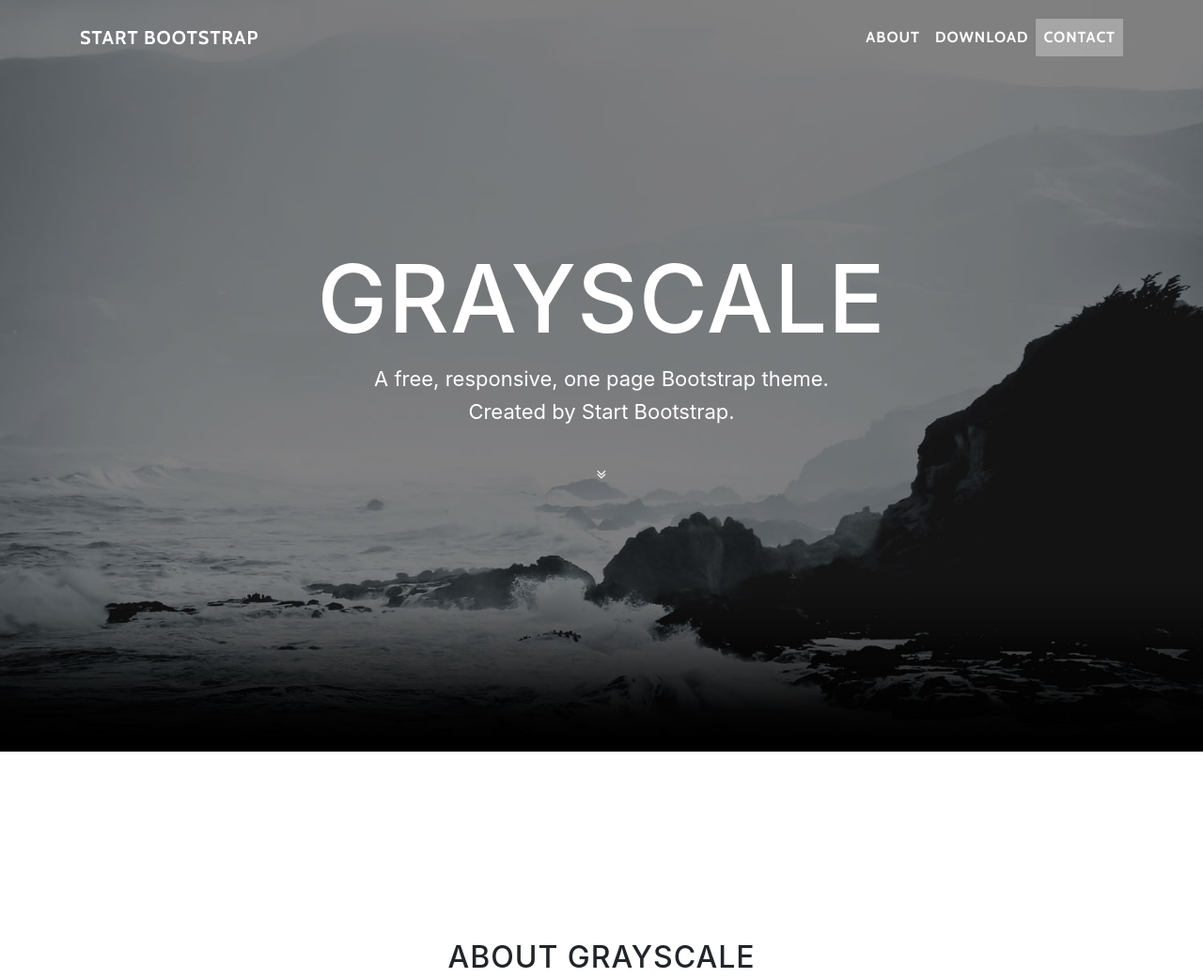
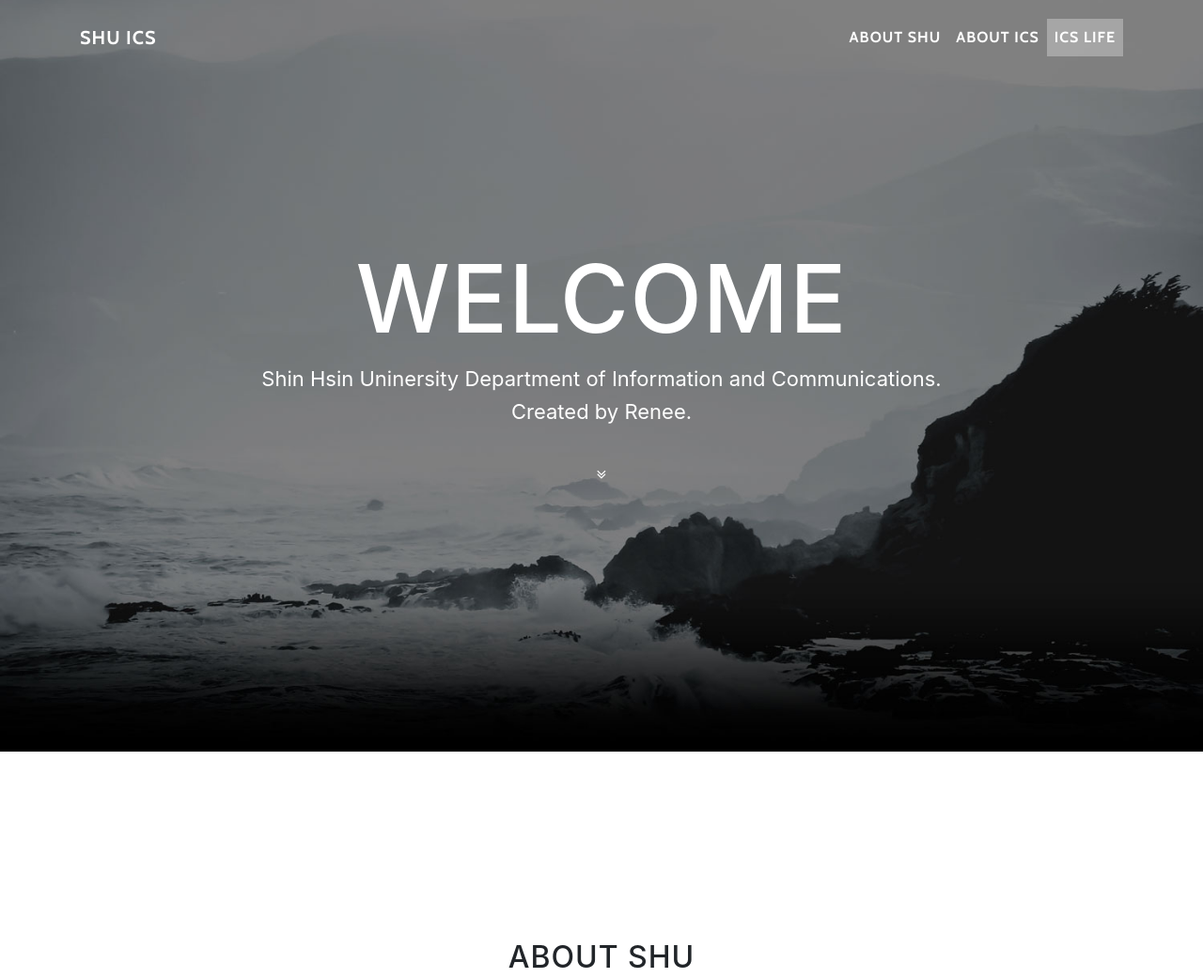
Before and after one commit to 4x2bei/SHUICS106, a website with bundled scripts: page index.html in a window 1280 px wide. Shown: the top 1041 px of the page at 94% size. Built offline with nearby package versions, Linux system fonts and the light colour scheme.

Commit message:
Update index.html

```diff
--- a/index.html
+++ b/index.html
@@ -28,7 +28,7 @@
     <!-- Navigation -->
     <nav class="navbar navbar-expand-lg navbar-light fixed-top" id="mainNav">
       <div class="container">
-        <a class="navbar-brand js-scroll-trigger" href="#page-top">Start Bootstrap</a>
+        <a class="navbar-brand js-scroll-trigger" href="#page-top">SHU ICS</a>
         <button class="navbar-toggler navbar-toggler-right" type="button" data-toggle="collapse" data-target="#navbarResponsive" aria-controls="navbarResponsive" aria-expanded="false" aria-label="Toggle navigation">
           Menu
           <i class="fa fa-bars"></i>
@@ -36,13 +36,13 @@
         <div class="collapse navbar-collapse" id="navbarResponsive">
           <ul class="navbar-nav ml-auto">
             <li class="nav-item">
-              <a class="nav-link js-scroll-trigger" href="#about">About</a>
+              <a class="nav-link js-scroll-trigger" href="#about">About SHU</a>
             </li>
             <li class="nav-item">
-              <a class="nav-link js-scroll-trigger" href="#download">Download</a>
+              <a class="nav-link js-scroll-trigger" href="#download">About ICS</a>
             </li>
             <li class="nav-item">
-              <a class="nav-link js-scroll-trigger" href="#contact">Contact</a>
+              <a class="nav-link js-scroll-trigger" href="#contact">ICS LIFE</a>
             </li>
           </ul>
         </div>
@@ -55,9 +55,9 @@
         <div class="container">
           <div class="row">
             <div class="col-lg-8 mx-auto">
-              <h1 class="brand-heading">Grayscale</h1>
-              <p class="intro-text">A free, responsive, one page Bootstrap theme.
-                <br>Created by Start Bootstrap.</p>
+              <h1 class="brand-heading">WELCOME</h1>
+              <p class="intro-text">Shin Hsin Uninersity Department of Information and Communications.
+                <br>Created by Renee.</p>
               <a href="#about" class="btn btn-circle js-scroll-trigger">
                 <i class="fa fa-angle-double-down animated"></i>
               </a>
@@ -72,7 +72,7 @@
       <div class="container">
         <div class="row">
           <div class="col-lg-8 mx-auto">
-            <h2>About Grayscale</h2>
+            <h2>About SHU</h2>
             <p>Grayscale is a free Bootstrap theme created by Start Bootstrap. It can be yours right now, simply download the template on
               <a href="http://startbootstrap.com/template-overviews/grayscale/">the preview page</a>. The theme is open source, and you can use it for any purpose, personal or commercial.</p>
             <p>This theme features stock photos by
@@ -136,7 +136,7 @@
     <!-- Footer -->
     <footer>
       <div class="container text-center">
-        <p>Copyright &copy; Your Website 2018</p>
+        <p>Copyright &copy; Renee 2018</p>
       </div>
     </footer>
 
```
